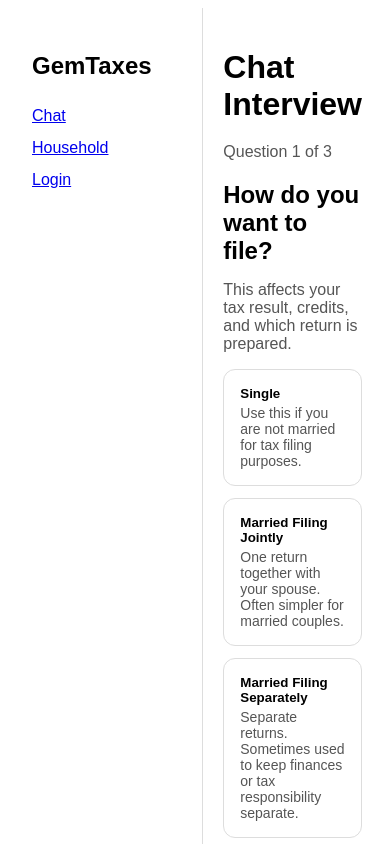
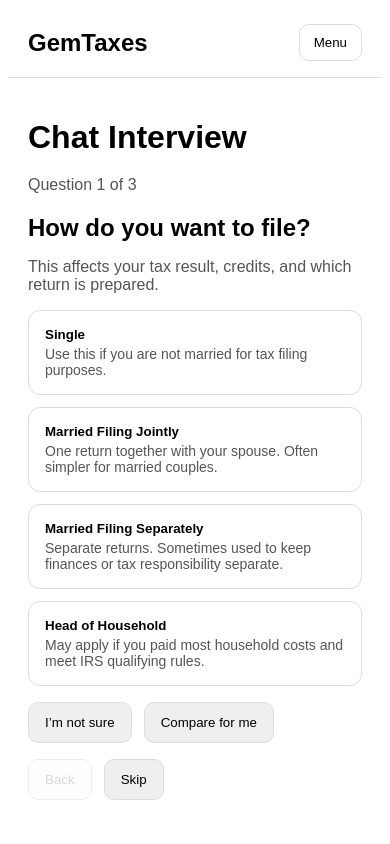
Before and after one commit to infomomtelo-sketch/Gemtaxes-app, a Next.js app: page /chat in a window 390 px wide. Shown: the top 844 px of the page. Built offline with nearby package versions, Linux system fonts and the light colour scheme.

Commit message:
Update layout.js

```diff
--- a/app/(dashbooard)/layout.js
+++ b/app/(dashbooard)/layout.js
@@ -1,18 +1,87 @@
+'use client'
+
+import { useState, useEffect } from 'react'
+
 export default function DashboardLayout({ children }) {
+  const [isMobile, setIsMobile] = useState(false)
+  const [menuOpen, setMenuOpen] = useState(false)
+
+  useEffect(() => {
+    function handleResize() {
+      setIsMobile(window.innerWidth < 768)
+    }
+
+    handleResize()
+    window.addEventListener('resize', handleResize)
+    return () => window.removeEventListener('resize', handleResize)
+  }, [])
+
+  if (isMobile) {
+    return (
+      <div style={{ minHeight: '100vh', fontFamily: 'Arial, sans-serif' }}>
+        <header
+          style={{
+            display: 'flex',
+            justifyContent: 'space-between',
+            alignItems: 'center',
+            padding: '16px 20px',
+            borderBottom: '1px solid #ddd',
+            background: '#fff'
+          }}
+        >
+          <h2 style={{ margin: 0 }}>GemTaxes</h2>
+
+          <button
+            onClick={() => setMenuOpen(!menuOpen)}
+            style={{
+              padding: '10px 14px',
+              borderRadius: '10px',
+              border: '1px solid #ddd',
+              background: '#fff',
+              cursor: 'pointer'
+            }}
+          >
+            Menu
+          </button>
+        </header>
+
+        {menuOpen && (
+          <nav
+            style={{
+              padding: '16px 20px',
+              borderBottom: '1px solid #ddd',
+              background: '#fafafa'
+            }}
+          >
+            <div style={{ display: 'grid', gap: '12px' }}>
+              <a href="/chat">Chat</a>
+              <a href="/household">Household</a>
+              <a href="/login">Login</a>
+            </div>
+          </nav>
+        )}
+
+        <main style={{ padding: '20px' }}>
+          {children}
+        </main>
+      </div>
+    )
+  }
+
   return (
     <div style={{ display: 'flex', minHeight: '100vh', fontFamily: 'Arial, sans-serif' }}>
-      <aside style={{ width: '180px', padding: '24px', borderRight: '1px solid #ddd' }}>
+      <aside style={{ width: '200px', padding: '24px', borderRight: '1px solid #ddd' }}>
         <h2>GemTaxes</h2>
         <nav>
           <ul style={{ listStyle: 'none', padding: 0, lineHeight: '2' }}>
-           <li><a href="/chat">Chat</a></li>
-           <li><a href="/household">Household</a></li>
+            <li><a href="/chat">Chat</a></li>
+            <li><a href="/household">Household</a></li>
             <li><a href="/login">Login</a></li>
           </ul>
         </nav>
       </aside>
 
-      <main style={{ flex: 1, padding: '20px' }}>
+      <main style={{ flex: 1, padding: '24px' }}>
         {children}
       </main>
     </div>
```
